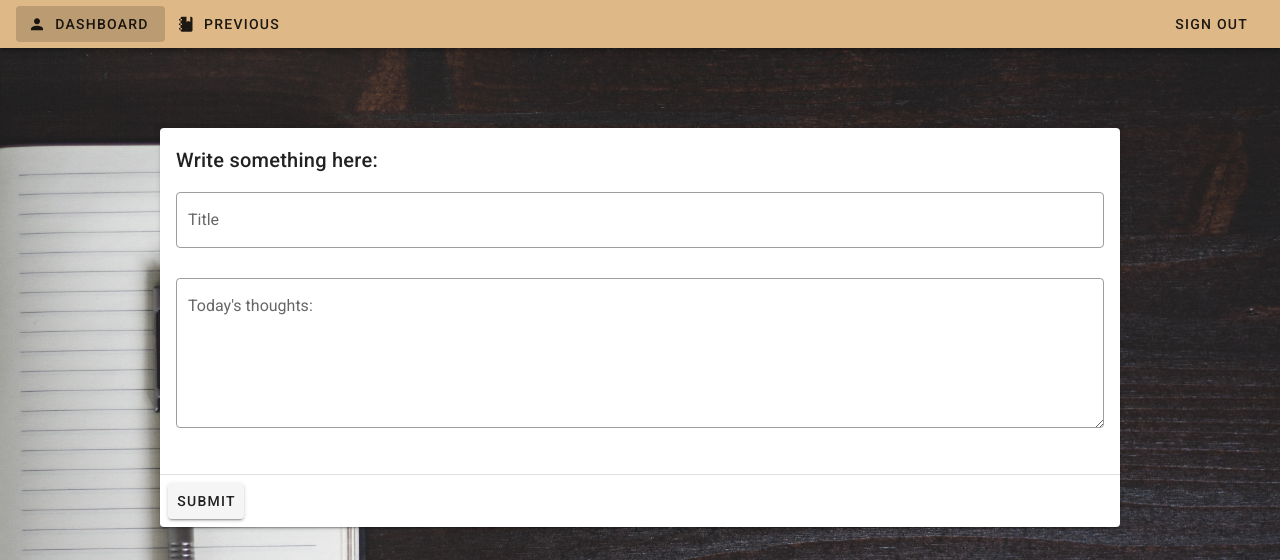
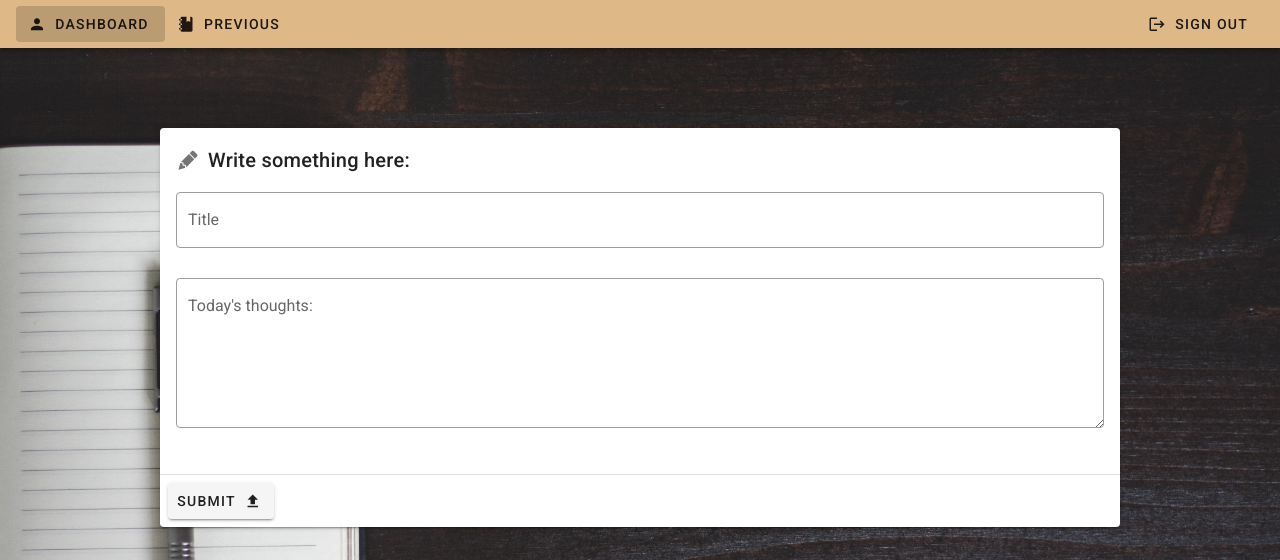
Before and after one commit to Holgermueller/mydiary, a Vue app: page /dashboard in a window 1280 px wide. Shown: the top 560 px of the page. Built offline with nearby package versions, Linux system fonts and the light colour scheme; no server answers; sample sign-in values are in the browser's storage.

Commit message:
added some icons

```diff
--- a/src/components/Layout/SignOut.vue
+++ b/src/components/Layout/SignOut.vue
@@ -7,6 +7,7 @@
       elevation="0"
       color="#DEB887"
     >
+      <v-icon left>mdi-logout</v-icon>
       Sign Out
     </v-btn>
   </div>
--- a/src/views/Dashboard.vue
+++ b/src/views/Dashboard.vue
@@ -2,6 +2,7 @@
   <div>
     <v-card class="compose-card">
       <v-card-title>
+        <v-icon left>mdi-lead-pencil</v-icon>
         Write something here:
       </v-card-title>
 
@@ -46,6 +47,7 @@
           :disabled="loading"
         >
           Submit
+          <v-icon right>mdi-upload</v-icon>
         </v-btn>
       </v-card-actions>
     </v-card>
--- a/src/views/Previous.vue
+++ b/src/views/Previous.vue
@@ -37,7 +37,8 @@
             :entryId="entry.entryId"
             :to="'/SingleEntryPage/' + entry.entryId"
           >
-            Read more ->
+            Read more
+            <v-icon right>mdi-arrow-right-bold</v-icon>
           </v-btn>
         </v-expansion-panel-content>
       </v-expansion-panel>
--- a/src/views/SingleEntry.vue
+++ b/src/views/SingleEntry.vue
@@ -12,6 +12,7 @@
       <v-divider></v-divider>
       <v-card-actions>
         <v-btn to="/previous">
+          <v-icon left>mdi-arrow-left-bold</v-icon>
           Back
         </v-btn>
       </v-card-actions>
```
